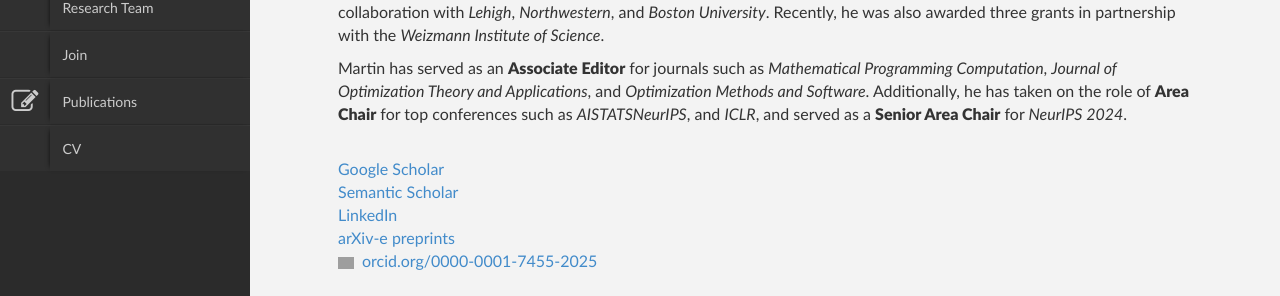
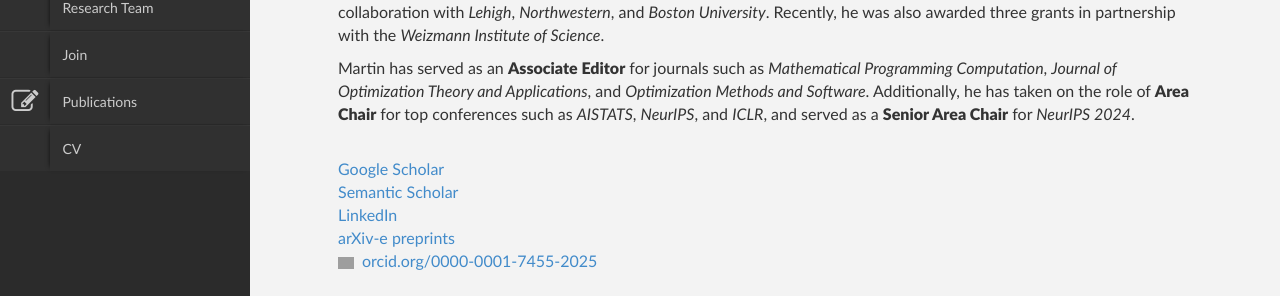
Before and after one commit to martintaki/takac.github.io, a Jekyll site: the page built from About_me.html, in a window 1280 px wide. Shown: the part 474-770 px from the top of the page. Built offline with Jekyll 4.4.1, drawn with Linux system fonts in a browser that asks for light colours; nearby versions of some CDN libraries; library files that are not in the unit come from our copies; part of the change alters nothing that is shown; grey boxes are pictures that could not be loaded.

Commit message:
update 12-08-2024

```diff
--- a/About_me.html
+++ b/About_me.html
@@ -35,7 +35,7 @@ journals such as <em>Mathematical Programming Computation</em>,
 <em>Journal of Optimization Theory and Applications</em>, and
 <em>Optimization Methods and Software</em>. Additionally, he has taken
 on the role of <strong>Area Chair</strong> for top conferences such as
-<em>AISTATS</em<em>NeurIPS</em>, and <em>ICLR</em>, and served as a <strong>Senior Area Chair</strong> for <em>NeurIPS 2024</em>.</p>
+<em>AISTATS</em>, <em>NeurIPS</em>, and <em>ICLR</em>, and served as a <strong>Senior Area Chair</strong> for <em>NeurIPS 2024</em>.</p>
 
 
                     <p>
```
